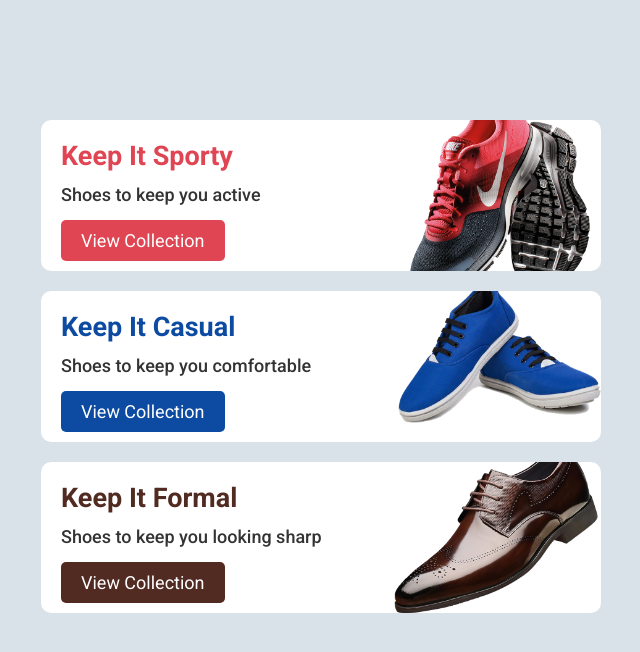
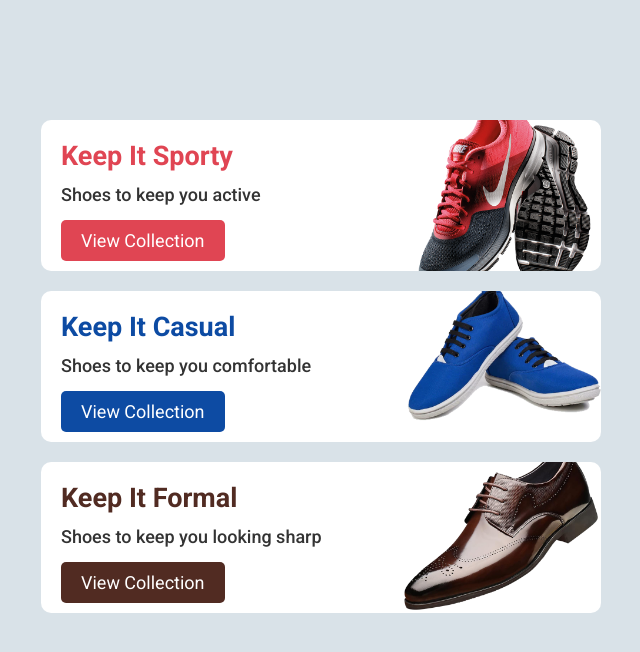
Before and after one commit to Himanshu08Kumar/shoe_task, a plain HTML site: page index.html in a window 1280 px wide. Shown: the whole page, without its empty margins (319-959 px from the left). Drawn offline with Linux system fonts and the light colour scheme.

Commit message:
completed task

```diff
--- a/index.css
+++ b/index.css
@@ -42,19 +42,19 @@ a{
 }
 .card1{
     background-image: url(./image/1.png);
-    background-size: 210px;
+    background-size: 200px;
     background-repeat: no-repeat;
     background-position:right;
 }
 .card2{
     background-image: url(./image/2.png);
-    background-size: 210px;
+    background-size: 200px;
     background-repeat: no-repeat;
     background-position:right;
 }
 .card3{
     background-image: url(./image/3.png);
-    background-size: 210px;
+    background-size: 200px;
     background-repeat: no-repeat;
     background-position:right;
 }
```
